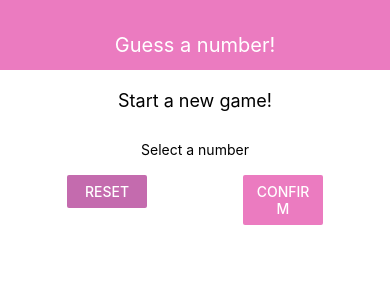
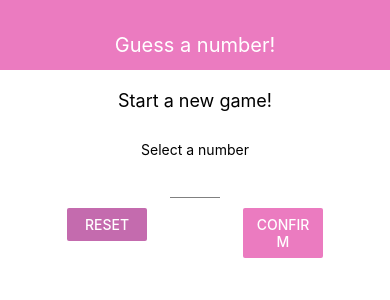
Before and after one commit to Rapha-Y/rn-course-app, a React Native app: screen / in a window 390 px wide. Shown: the top 300 px of the page. Built offline with nearby package versions, Linux system fonts and the light colour scheme.

Commit message:
added functionality to number input

```diff
--- /dev/null
+++ b/components/Input.js
@@ -0,0 +1,17 @@
+import React from 'react';
+import { StyleSheet, TextInput } from 'react-native';
+
+const Input = props => {
+    return <TextInput {...props} style={{...styles.input, ...props.style}} />
+};
+
+const styles = StyleSheet.create({
+    input: {
+        height: 30,
+        borderBottomColor: 'gray',
+        borderBottomWidth: 1,
+        margin: 10,
+    },
+});
+
+export default Input;
--- a/screens/StartGameScreen.js
+++ b/screens/StartGameScreen.js
@@ -1,16 +1,33 @@
-import React from 'react';
-import { StyleSheet, Text, TextInput, View, Button } from 'react-native';
+import React, { useState } from 'react';
+import { Keyboard, StyleSheet, Text, TouchableWithoutFeedback, View, Button } from 'react-native';
 
 import Card from '../components/Card.js';
-import Colors from "../constants/Colors.js";
+import Colors from '../constants/Colors.js';
+import Input from '../components/Input.js';
 
 const StartGameScreen = props => {
+
+    const [enteredValue, setEnteredValue] = useState('');
+
+    const numberInputHandler = inputText => {
+        setEnteredValue(inputText.replace(/[^0-9]/g, ''));
+    };
+
     return (
+        <TouchableWithoutFeedback onPress={() => {Keyboard.dismiss();}}>
             <View style={styles.screen}>
                 <Text style={styles.title}>Start a new game!</Text>
                 <Card style={styles.inputContainer}>
                     <Text>Select a number</Text>
-                <TextInput />
+                    <Input
+                        autoCorrect={false}
+                        blurOnSubmit
+                        keyboardType="number-pad"
+                        maxLength={2}
+                        onChangeText={numberInputHandler}
+                        style={styles.input}
+                        value={enteredValue}
+                    />
                     <View style={styles.buttonContainer}>
                         <View style={styles.button}>
                             <Button color={Colors.secondary} onPress={() => {}} title="Reset" />
@@ -21,6 +38,7 @@
                     </View>
                 </Card>
             </View>
+        </TouchableWithoutFeedback>
     );
 };
 
@@ -33,6 +51,10 @@
         justifyContent: 'space-between',
         paddingHorizontal: 10,
         width: '100%',
+    },
+    input: {
+        textAlign: 'center',
+        width: 50,
     },
     inputContainer: {
         alignItems: 'center',
```
Lines whose indentation alone changed are shown as unchanged.
